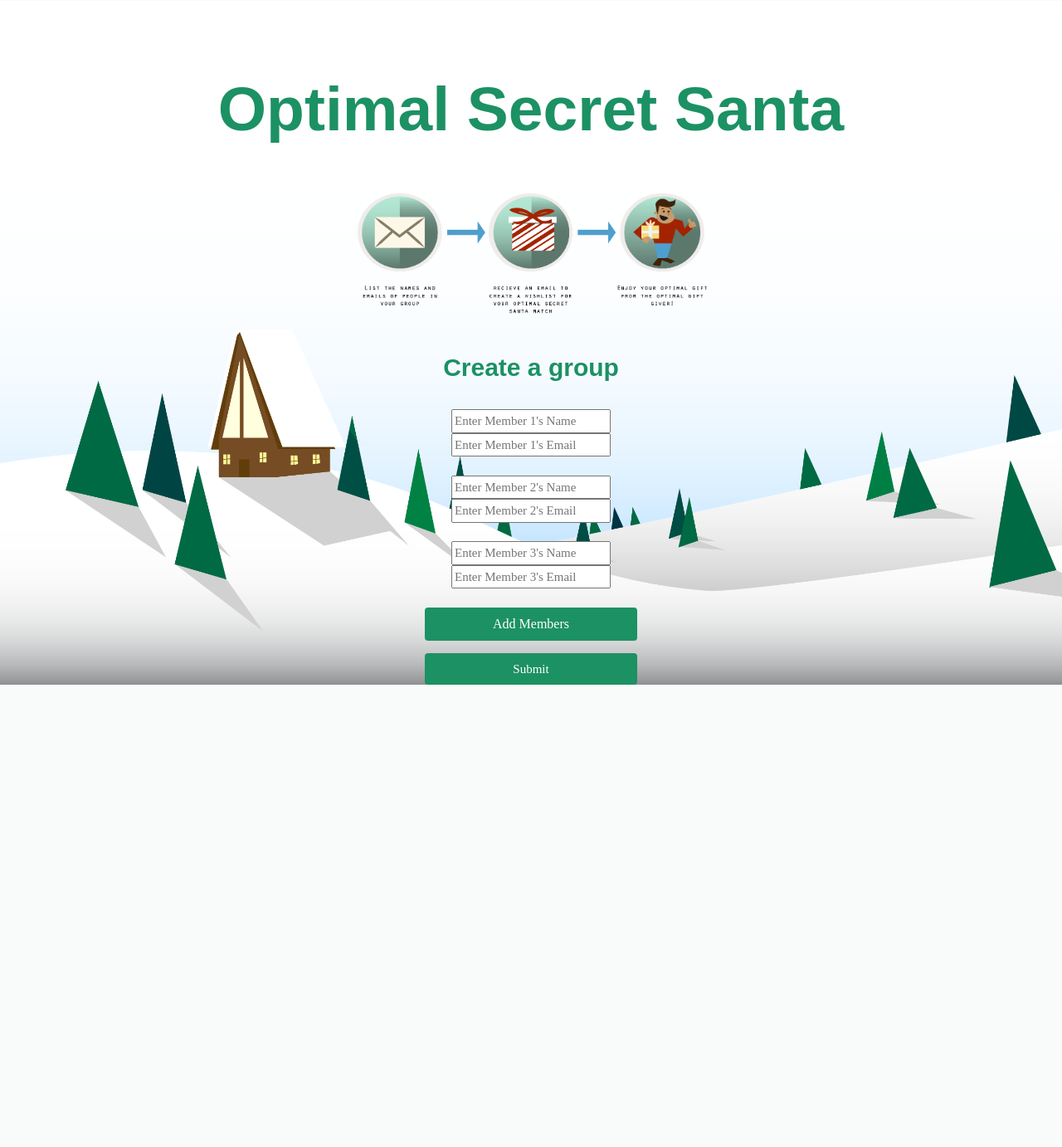
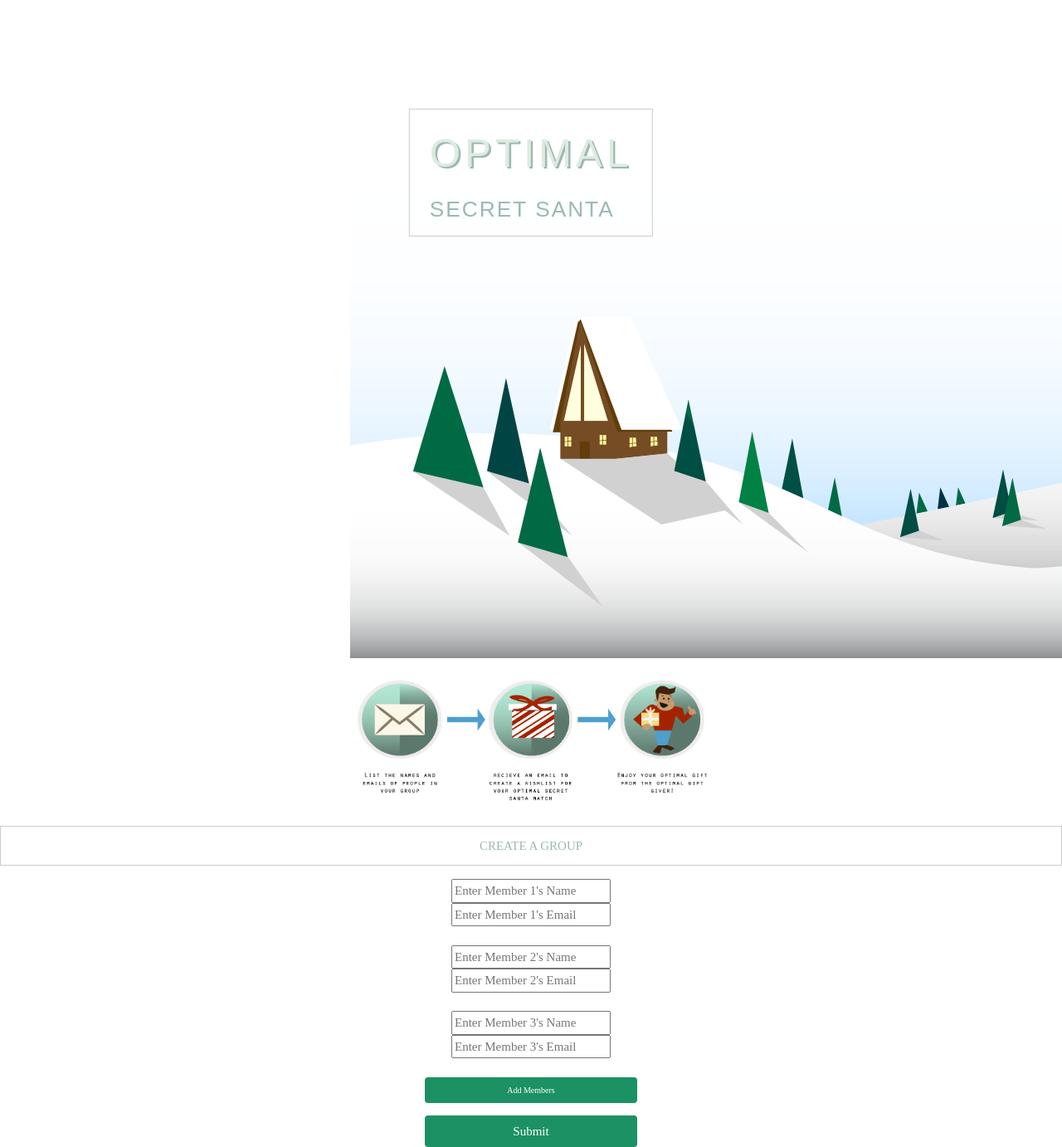
Before and after one commit to todokku/SecretSanta, a Flask app: page / in a window 1280 px wide; the page is wider, and only the part inside the window is pictured. Shown: that part at 83% size. Before the commit the page ends 825 px from the top of that part, so only its background shows below. Run offline with Flask 2, Linux system fonts and the light colour scheme.

Commit message:
Revert "Edit CSS"
This reverts commit f4e3423619f9a6334536c4a4fa026488b0a95afc.

```diff
--- a/static/secret_santa_website.css
+++ b/static/secret_santa_website.css
@@ -25,30 +25,23 @@ legend{color:inherit;display:table;max-width:100%;padding:0;white-space:normal}t
 [type=search]::-webkit-search-decoration{-webkit-appearance:none}
 ::-webkit-file-upload-button{-webkit-appearance:button;font:inherit}
 /* End extract */
-html,body{
-  font-family:Verdana,sans-serif;
-  font-size:15px;
-  line-height:1.5;
-  background: url("background_1.png");
-  background-color: #deebe0;
-  background-size: cover;
-}html{overflow-x:hidden}
+html,body{font-family:Verdana,sans-serif;font-size:15px;line-height:1.5}html{overflow-x:hidden}
 /*h1{font-size:36px}h2{font-size:30px}h3{font-size:24px}h4{font-size:20px}h5{font-size:18px}h6{font-size:16px}.w3-serif{font-family:serif}*/
 h1, h1:after {
     font-weight: 900;
-    color: #1c9164; /* #efedce;*/
+    color: #deebe0; /* #efedce;*/
     white-space: nowrap;
     display: inline-block;
-    position: center;
-    /* letter-spacing: .1em; */
-    padding: 1em 0 .25em 0;
+    position: relative;
+    letter-spacing: .1em;
+    padding: .1em 0 .25em 0;
   }
 
   h1 {
 
-    font-size: 5em;
+    font-size: 2em;
     z-index: 100;
-    /* text-shadow: .05em .05em 0 #9cb8b3;  */
+    text-shadow: .05em .05em 0 #9cb8b3;
   }
 
   h1:after {
@@ -66,7 +59,7 @@ h1, h1:after {
       font-size: 1em;
       color: #9cb8b3;
   }
-h1,h3,h4,h5,h6{font-family:"Raleway", Arial, sans-serif;font-weight:900;margin:0px 0}.w3-wide{letter-spacing:2px}
+h1,h3,h4,h5,h6{font-family:"Raleway",Arial,sans-serif;font-weight:400;margin:0px 0}.w3-wide{letter-spacing:2px}
 hr{border:0;border-top:1px solid #eee;margin: 0px 0}
 .centermain {
   display: block;
@@ -81,7 +74,7 @@ hr{border:0;border-top:1px solid #eee;margin: 0px 0}
   width: 40%;
 }
 .textsmall{font-family:"Raleway",Arial,sans-serif;color: #9cb8b3; font-size: 1em}
-.Welcome{font-family:"Raleway",Arial,sans-serif; color: #1c9164; font-size: 2em}
+.Welcome{font-family:"Raleway"; color: #9cb8b3; font-size: 1em}
 .w3-center{align-content: center;}
 .w3-image{max-width:100%;height:50%; alignt-content: center; } img{vertical-align:middle}a{color:inherit}
 .infographic-image{ max-width: 100%; height: 50%}img{vertical-align:middle}a{color:inherit}
--- a/templates/index.html
+++ b/templates/index.html
@@ -12,30 +12,26 @@
     />
 
 <!-- Header -->
-<!-- <header class="w3-display-container w3-content" style="max-width:1500px" >
+<header class="w3-display-container w3-content" style="max-width:1500px" >
   <img class="w3-image centermain" src="../static/background_1.png" alt="secretsanta" width="1500" height="600">
   <div class="w3-display-middle w3-padding-large w3-border w3-wide w3-text-light-grey" style = "margin-top: -15%; font-size: 175%;">
     <h1 class="w3-hide-small w3-hide-medium  w3-xxxlarge">OPTIMAL</h1>
     <h5 class="w3-hide-large Welcome" style="white-space:nowrap">OPTIMAL SECRET SANTA</h5>
     <h3 class="w3-hide-small w3-hide-medium">SECRET SANTA</h3>
   </div>
-</header> -->
-
-<div class="header" align="center">
-  <h1>Optimal Secret Santa</h1><br>
-</div>
+</header>
 
  <!-- <h2 class = "w3-center"></h2> -->
 
  <img src="../static/infographic1.png" alt="infographic" class="w3-image w3-margin-top center" width="1000" height="500">
 
   <!-- Create A group -->
-  <div class=" w3-padding-large w3-padding-32 w3-margin-top w3-margin-top w3-margin-bottom"> <!--id="Create A Group">-->
-    <h3 class="Welcome" style= "text-align: center;">Create a group</h3>
+  <div class=" w3-padding-large w3-padding-32 w3-margin-top w3-border w3-margin-top w3-margin-bottom"> <!--id="Create A Group">-->
+    <h3 class="Welcome" style= "text-align: center;">CREATE A GROUP</h3>
 </div>
 
 
-      <div class="CreateAGroup" style = "text-align: center">
+      <div class="CreateAGroup Welcome" style = "text-align: center">
         <script src="https://cdnjs.cloudflare.com/ajax/libs/jquery/3.4.1/jquery.min.js"></script>
     <body>
 
@@ -46,7 +42,7 @@
               type="button"
               value="Add Members"
               class="w3-button w3-width w3-font w3-background-color w3-bar w3-round w3-hover-green"
-              style="margin-bottom: 15px; text-align: center; font-size: medium;"
+              style="margin-bottom: 15px; text-align: center; font-size: x-small;"
             >
             <br />
             <input
```
